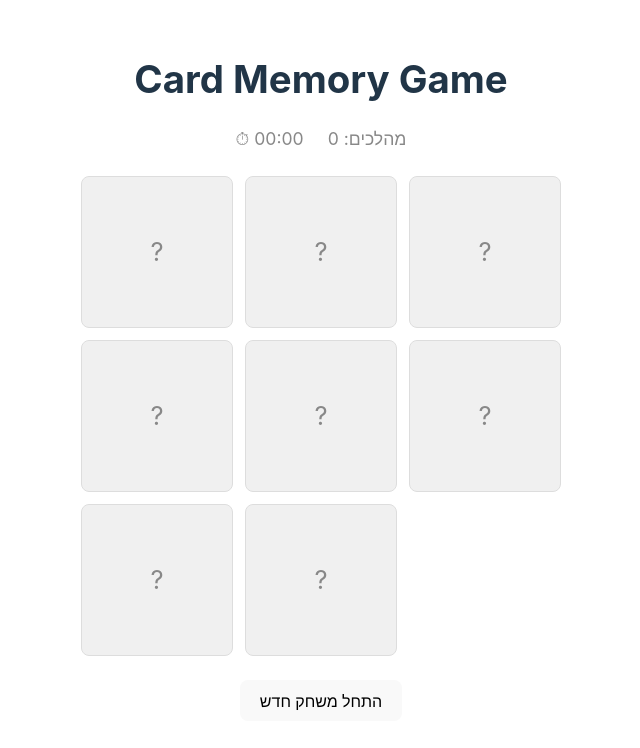
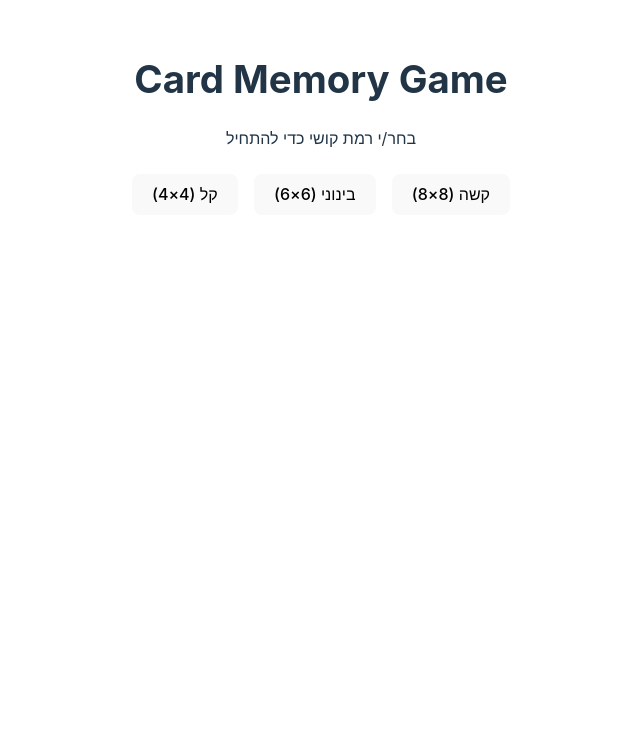
Before and after one commit to RonAsh12/memory_game, a React (Vite) app: page / in a window 1280 px wide. Shown: the top 748 px of the page, without its empty margins (319-959 px from the left). Built offline with nearby package versions, Linux system fonts and the light colour scheme.

Commit message:
add difficulty levels with dynamic board sizes and selection screen

```diff
--- a/src/App.css
+++ b/src/App.css
@@ -11,6 +11,9 @@
   margin-bottom: 1rem;
 }
 
-.new-game-button {
+.game-actions {
+  display: flex;
+  justify-content: center;
+  gap: 1rem;
   margin-top: 1.5rem;
 }
--- a/src/App.jsx
+++ b/src/App.jsx
@@ -1,33 +1,52 @@
 import { useEffect, useState } from 'react'
 import GameInfo from './components/GameInfo'
 import Board from './components/Board'
+import DifficultySelector from './components/DifficultySelector'
 import { createCards } from './utils/cards'
+import { getPairCount } from './utils/difficulty'
 import { useTimer } from './hooks/useTimer'
 import './App.css'
 
 const MISMATCH_DELAY_MS = 800
 
 function App() {
-  const [cards, setCards] = useState(createCards)
+  const [difficulty, setDifficulty] = useState(null)
+  const [cards, setCards] = useState([])
   const [selectedIds, setSelectedIds] = useState([])
   const [moves, setMoves] = useState(0)
   const [isComparing, setIsComparing] = useState(false)
   const [hasStarted, setHasStarted] = useState(false)
   const { elapsedSeconds, start, stop, reset } = useTimer()
 
-  const isGameWon = cards.every((card) => card.isMatched)
+  const isGameWon = cards.length > 0 && cards.every((card) => card.isMatched)
 
   useEffect(() => {
     if (isGameWon) stop()
   }, [isGameWon, stop])
 
-  function handleNewGame() {
-    setCards(createCards())
+  function resetGameState() {
     setSelectedIds([])
     setMoves(0)
     setIsComparing(false)
     setHasStarted(false)
     reset()
+  }
+
+  function handleSelectDifficulty(difficultyKey) {
+    setDifficulty(difficultyKey)
+    setCards(createCards(getPairCount(difficultyKey)))
+    resetGameState()
+  }
+
+  function handleNewGame() {
+    setCards(createCards(getPairCount(difficulty)))
+    resetGameState()
+  }
+
+  function handleChangeDifficulty() {
+    setDifficulty(null)
+    setCards([])
+    resetGameState()
   }
 
   function handleCardClick(id) {
@@ -72,6 +91,14 @@ function App() {
     }, MISMATCH_DELAY_MS)
   }
 
+  if (!difficulty) {
+    return (
+      <div className="app">
+        <DifficultySelector onSelect={handleSelectDifficulty} />
+      </div>
+    )
+  }
+
   return (
     <div className="app">
       <GameInfo moves={moves} elapsedSeconds={elapsedSeconds} />
@@ -79,9 +106,14 @@ function App() {
         <p className="win-message">🎉 ניצחת! מצאת את כל הזוגות ב-{moves} מהלכים.</p>
       )}
       <Board cards={cards} onCardClick={handleCardClick} />
-      <button className="new-game-button" onClick={handleNewGame}>
-        התחל משחק חדש
-      </button>
+      <div className="game-actions">
+        <button className="new-game-button" onClick={handleNewGame}>
+          התחל משחק חדש
+        </button>
+        <button className="change-difficulty-button" onClick={handleChangeDifficulty}>
+          רמת קושי חדשה
+        </button>
+      </div>
     </div>
   )
 }
--- /dev/null
+++ b/src/components/DifficultySelector.css
@@ -0,0 +1,6 @@
+.difficulty-options {
+  display: flex;
+  justify-content: center;
+  gap: 1rem;
+  margin-top: 1.5rem;
+}
--- /dev/null
+++ b/src/components/DifficultySelector.jsx
@@ -0,0 +1,20 @@
+import { DIFFICULTIES } from '../utils/difficulty'
+import './DifficultySelector.css'
+
+function DifficultySelector({ onSelect }) {
+  return (
+    <div className="difficulty-selector">
+      <h1>Card Memory Game</h1>
+      <p>בחר/י רמת קושי כדי להתחיל</p>
+      <div className="difficulty-options">
+        {Object.entries(DIFFICULTIES).map(([key, { label, boardSize }]) => (
+          <button key={key} onClick={() => onSelect(key)}>
+            {label} ({boardSize}×{boardSize})
+          </button>
+        ))}
+      </div>
+    </div>
+  )
+}
+
+export default DifficultySelector
--- a/src/utils/cards.js
+++ b/src/utils/cards.js
@@ -1,4 +1,9 @@
-const CARD_VALUES = ['🐶', '🐱', '🐭', '🐹']
+const CARD_VALUE_POOL = [
+  '🐶', '🐱', '🐭', '🐹', '🐰', '🦊', '🐻', '🐼',
+  '🐨', '🐯', '🦁', '🐮', '🐷', '🐸', '🐵', '🐔',
+  '🐧', '🐦', '🦆', '🦅', '🦉', '🦇', '🐺', '🐗',
+  '🐴', '🦄', '🐝', '🐛', '🦋', '🐌', '🐞', '🐜',
+]
 
 export function shuffleCards(cards) {
   const shuffled = [...cards]
@@ -9,8 +14,9 @@ export function shuffleCards(cards) {
   return shuffled
 }
 
-export function createCards() {
-  const cards = CARD_VALUES.flatMap((value, index) => [
+export function createCards(pairCount = 4) {
+  const values = CARD_VALUE_POOL.slice(0, pairCount)
+  const cards = values.flatMap((value, index) => [
     { id: index * 2, value, isFlipped: false, isMatched: false },
     { id: index * 2 + 1, value, isFlipped: false, isMatched: false },
   ])
--- /dev/null
+++ b/src/utils/difficulty.js
@@ -0,0 +1,10 @@
+export const DIFFICULTIES = {
+  easy: { label: 'קל', boardSize: 4 },
+  medium: { label: 'בינוני', boardSize: 6 },
+  hard: { label: 'קשה', boardSize: 8 },
+}
+
+export function getPairCount(difficultyKey) {
+  const { boardSize } = DIFFICULTIES[difficultyKey]
+  return (boardSize * boardSize) / 2
+}
```
Also changed, not shown: 1 other file (tests, documents, lock files or other folders).
